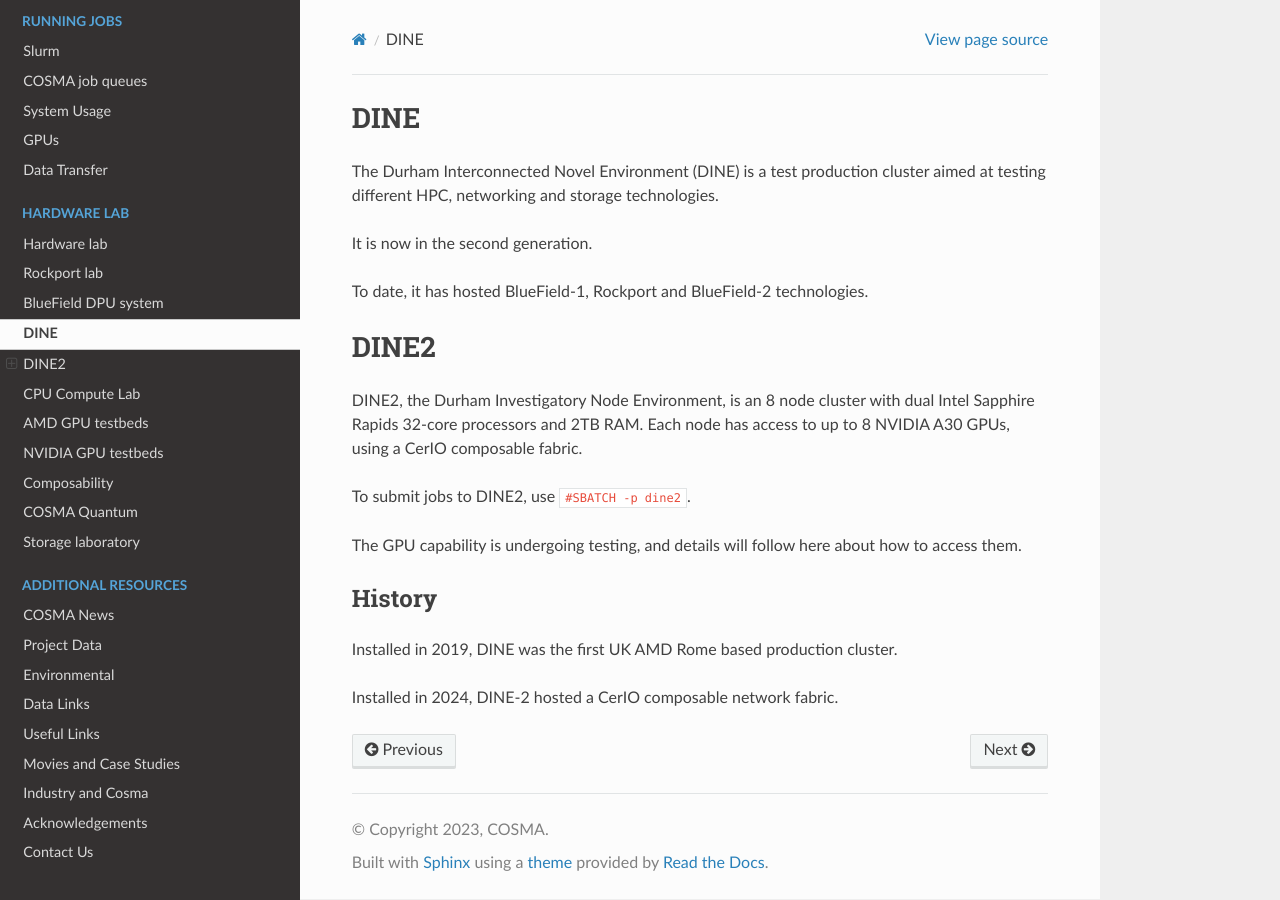
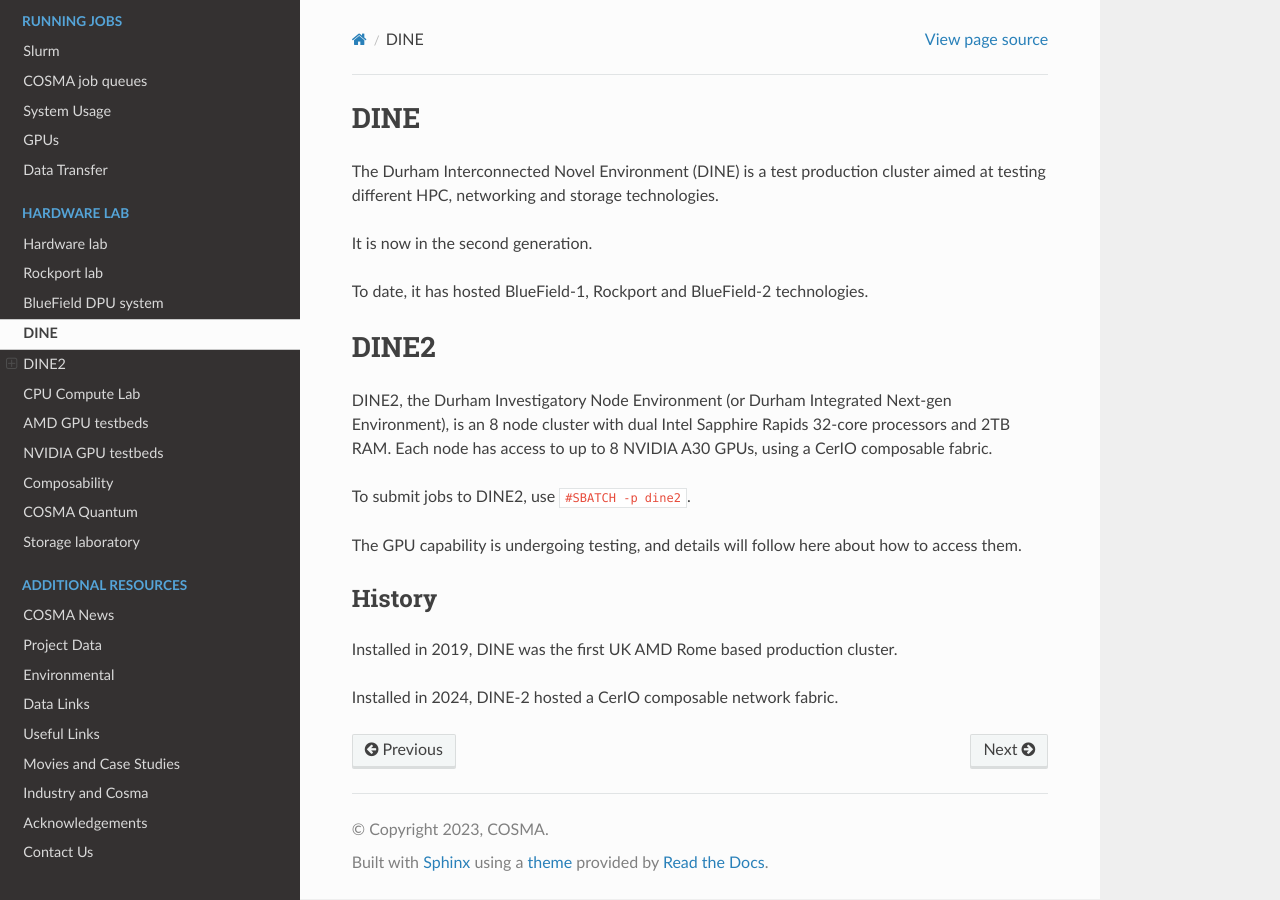
Before and after one commit to agb32/cosmadoc, a Sphinx documentation site: the page built from docs/source/dine.md, in a window 1280 px wide. Built offline with Sphinx 7.4.7 and the Read the Docs theme 3.1.0, drawn with Linux system fonts in a browser that asks for light colours.

Commit message:
added backronym

```diff
--- a/docs/source/dine.md
+++ b/docs/source/dine.md
@@ -8,7 +8,7 @@ To date, it has hosted BlueField-1, Rockport and BlueField-2 technologies.
 
 # DINE2
 
-DINE2, the Durham Investigatory Node Environment, is an 8 node cluster with dual Intel Sapphire Rapids 32-core processors and 2TB RAM.  Each node has access to up to 8 NVIDIA A30 GPUs, using a CerIO composable fabric.
+DINE2, the Durham Investigatory Node Environment (or Durham Integrated Next-gen Environment), is an 8 node cluster with dual Intel Sapphire Rapids 32-core processors and 2TB RAM.  Each node has access to up to 8 NVIDIA A30 GPUs, using a CerIO composable fabric.
 
 To submit jobs to DINE2, use `#SBATCH -p dine2`.
 
```
